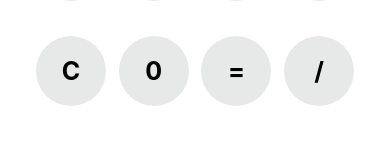
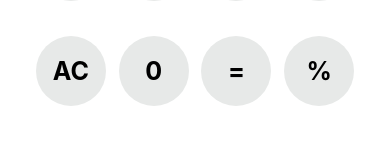
Before and after one commit to AbdullahAyaz4446/awesomeproject, a React Native app: screen / in a window 390 px wide. Shown: the part 573-718 px from the top of the page. Built offline with nearby package versions, Linux system fonts and the light colour scheme.

Commit message:
chnage button C to Ac and Change / to %

```diff
--- a/Content/forms/Calculator.tsx
+++ b/Content/forms/Calculator.tsx
@@ -39,10 +39,10 @@ const Calculator = () => {
                 {['1', '2', '3', '*'].map((val) => showButton(val, () => handlePress(val)))}
             </View>
             <View style={styles.buttonContainer}>
-                {showButton('C', () => setCount(''))}
+                {showButton('AC', () => setCount(''))}
                 {showButton('0', () => handlePress('0'))}
                 {showButton('=', calculateResult)}
-                {showButton('/', () => handlePress('/'))}
+                {showButton('%', () => handlePress('%'))}
             </View>
         </View>
     )
```
